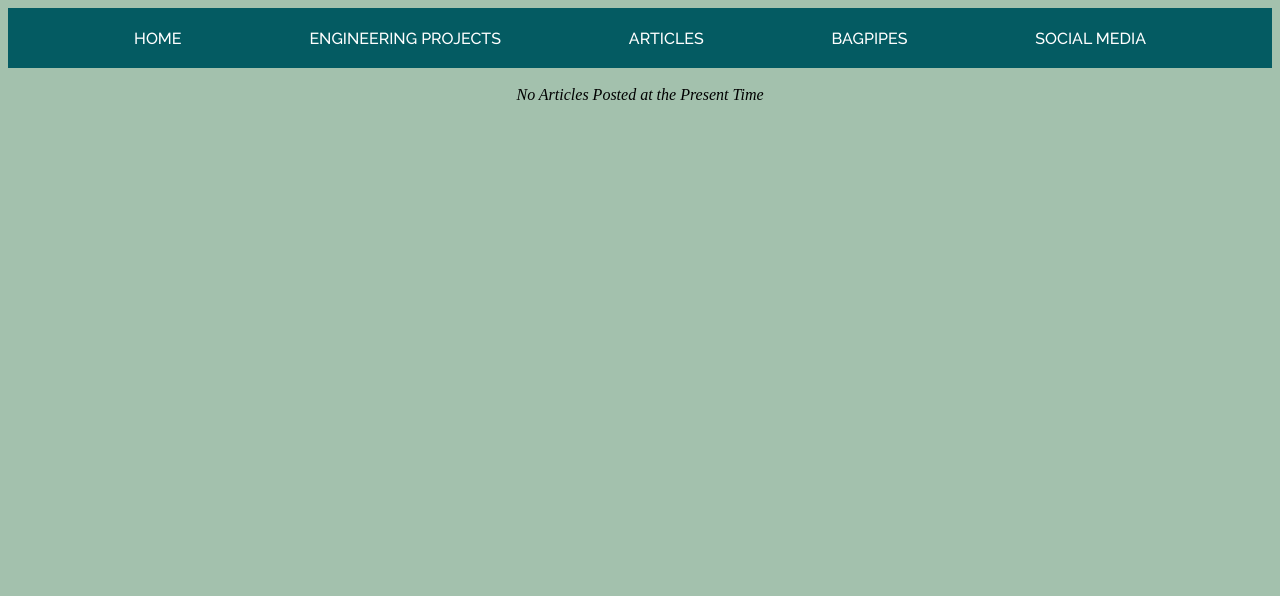
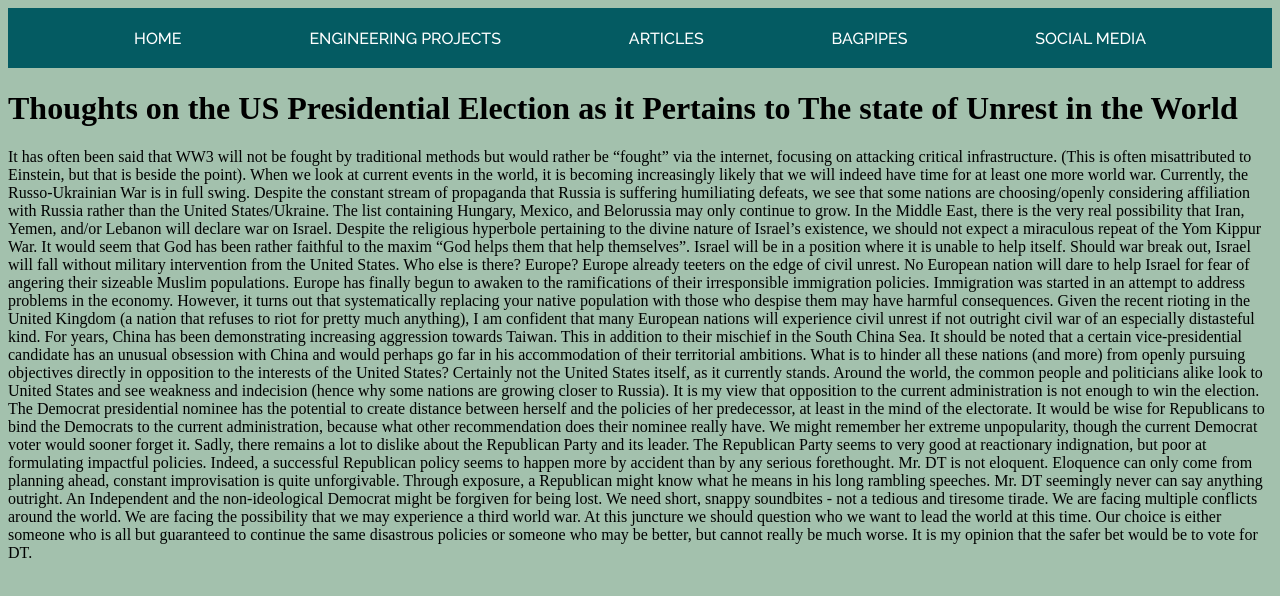
Before and after one commit to elemby/elemby.github.io, a plain HTML site: page articles.html in a window 1280 px wide. Drawn offline with nearby package versions, Linux system fonts and the light colour scheme.

Commit message:
Update articles.html

```diff
--- a/articles.html
+++ b/articles.html
@@ -33,10 +33,16 @@
         <!--Additional Content-->
         <!--##################-->
         <div class="homepage">
-            <center>
-                <br>
-                <i>No Articles Posted at the Present Time</i>
-            </center>
+            <h1>Thoughts on the US Presidential Election as it Pertains to The state of Unrest in the World</h1>
+            <p>It has often been said that WW3 will not be fought by traditional methods but would rather be “fought” via the internet, focusing on attacking critical infrastructure. (This is often misattributed to Einstein, but that is beside the point). When we look at current events in the world, it is becoming increasingly likely that we will indeed have time for at least one more world war.
+Currently, the Russo-Ukrainian War is in full swing. Despite the constant stream of propaganda that Russia is suffering humiliating defeats, we see that some nations are choosing/openly considering affiliation with Russia rather than the United States/Ukraine. The list containing Hungary, Mexico, and Belorussia may only continue to grow.
+In the Middle East, there is the very real possibility that Iran, Yemen, and/or Lebanon will declare war on Israel. Despite the religious hyperbole pertaining to the divine nature of Israel’s existence, we should not expect a miraculous repeat of the Yom Kippur War. It would seem that God has been rather faithful to the maxim “God helps them that help themselves”. Israel will be in a position where it is unable to help itself. Should war break out, Israel will fall without military intervention from the United States. Who else is there? Europe? Europe already teeters on the edge of civil unrest. No European nation will dare to help Israel for fear of angering their sizeable Muslim populations.
+Europe has finally begun to awaken to the ramifications of their irresponsible immigration policies. Immigration was started in an attempt to address problems in the economy. However, it turns out that systematically replacing your native population with those who despise them may have harmful consequences. Given the recent rioting in the United Kingdom (a nation that refuses to riot for pretty much anything), I am confident that many European nations will experience civil unrest if not outright civil war of an especially distasteful kind.
+For years, China has been demonstrating increasing aggression towards Taiwan. This in addition to their mischief in the South China Sea. It should be noted that a certain vice-presidential candidate has an unusual obsession with China and would perhaps go far in his accommodation of their territorial ambitions.
+What is to hinder all these nations (and more) from openly pursuing objectives directly in opposition to the interests of the United States? Certainly not the United States itself, as it currently stands. Around the world, the common people and politicians alike look to United States and see weakness and indecision (hence why some nations are growing closer to Russia).
+It is my view that opposition to the current administration is not enough to win the election. The Democrat presidential nominee has the potential to create distance between herself and the policies of her predecessor, at least in the mind of the electorate. It would be wise for Republicans to bind the Democrats to the current administration, because what other recommendation does their nominee really have. We might remember her extreme unpopularity, though the current Democrat voter would sooner forget it.
+Sadly, there remains a lot to dislike about the Republican Party and its leader. The Republican Party seems to very good at reactionary indignation, but poor at formulating impactful policies. Indeed, a successful Republican policy seems to happen more by accident than by any serious forethought. Mr. DT is not eloquent. Eloquence can only come from planning ahead, constant improvisation is quite unforgivable. Through exposure, a Republican might know what he means in his long rambling speeches. Mr. DT seemingly never can say anything outright. An Independent and the non-ideological Democrat might be forgiven for being lost. We need short, snappy soundbites - not a tedious and tiresome tirade.
+We are facing multiple conflicts around the world. We are facing the possibility that we may experience a third world war. At this juncture we should question who we want to lead the world at this time. Our choice is either someone who is all but guaranteed to continue the same disastrous policies or someone who may be better, but cannot really be much worse. It is my opinion that the safer bet would be to vote for DT. </p>
         </div>
     </body>
 
```
